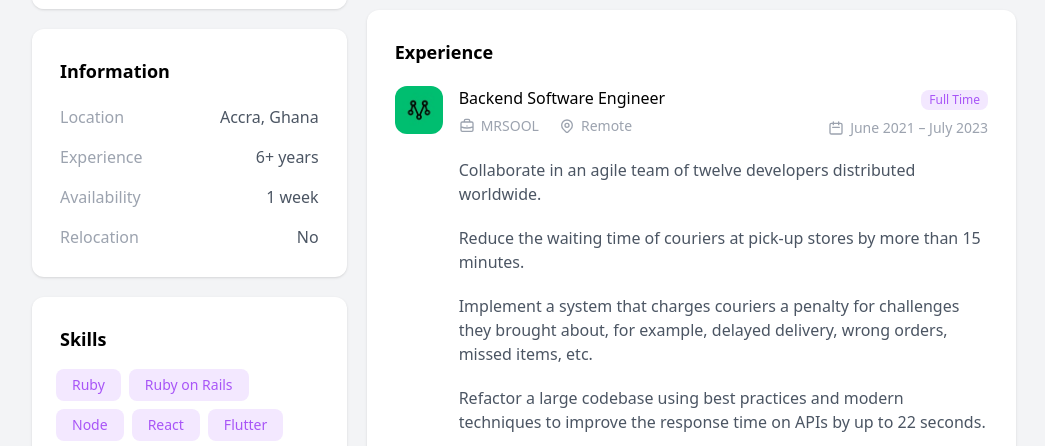
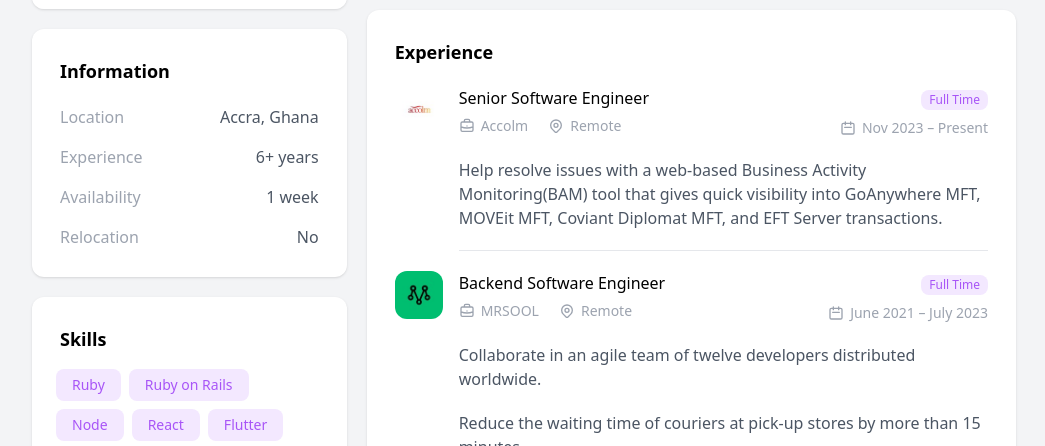
Before and after one commit to ybadmus/ybadmus.github.io, a plain HTML site: page index.html in a window 1280 px wide. Shown: the part 353-799 px from the top of the page, without its empty margins (116-1161 px from the left). Drawn offline with nearby package versions, Linux system fonts and the light colour scheme.

Commit message:
add experience at Accolm

```diff
--- a/index.html
+++ b/index.html
@@ -112,6 +112,47 @@
 
                 <div class="p-7 block-section"><!-- Start Experience Block -->
                     <h2 class="block-title">Experience</h2>
+                    <div class="mb-5 item-section">
+                        <div class="flex-shrink-0 w-12 h-12 rounded-xl bg-cover" style="background-image: url('assets/img/accolm.jpeg');">
+                        </div>
+
+                        <div class="w-full space-y-5">
+                            <div class="item-header">
+                                <div class="space-y-1.5">
+                                    <div class="font-medium">Senior Software Engineer</div>
+                                    <div class="flex space-x-5">
+                                        <div class="item-header-info">
+                                            <svg xmlns="http://www.w3.org/2000/svg" class="h-4 w-4" fill="none" viewBox="0 0 24 24" stroke="currentColor">
+                                            <path stroke-linecap="round" stroke-linejoin="round" stroke-width="2" d="M21 13.255A23.931 23.931 0 0112 15c-3.183 0-6.22-.62-9-1.745M16 6V4a2 2 0 00-2-2h-4a2 2 0 00-2 2v2m4 6h.01M5 20h14a2 2 0 002-2V8a2 2 0 00-2-2H5a2 2 0 00-2 2v10a2 2 0 002 2z" />
+                                            </svg>
+                                            <span>Accolm</span>
+                                        </div>
+                                        <div class="item-header-info">
+                                            <svg xmlns="http://www.w3.org/2000/svg" class="h-4 w-4" fill="none" viewBox="0 0 24 24" stroke="currentColor">
+                                            <path stroke-linecap="round" stroke-linejoin="round" stroke-width="2" d="M17.657 16.657L13.414 20.9a1.998 1.998 0 01-2.827 0l-4.244-4.243a8 8 0 1111.314 0z" />
+                                            <path stroke-linecap="round" stroke-linejoin="round" stroke-width="2" d="M15 11a3 3 0 11-6 0 3 3 0 016 0z" />
+                                            </svg>
+                                            <span>Remote</span>
+                                        </div>
+                                    </div>
+                                </div>
+                                <div class="space-y-2 sm:text-right">
+                                    <div class="job-item-badge">Full time</div>
+                                    <div class="item-header-info">
+                                        <svg xmlns="http://www.w3.org/2000/svg" class="h-4 w-4" fill="none" viewBox="0 0 24 24" stroke="currentColor">
+                                        <path stroke-linecap="round" stroke-linejoin="round" stroke-width="2" d="M8 7V3m8 4V3m-9 8h10M5 21h14a2 2 0 002-2V7a2 2 0 00-2-2H5a2 2 0 00-2 2v12a2 2 0 002 2z" />
+                                        </svg>
+                                        <span>Nov 2023 – Present</span>
+                                    </div>
+                                </div>
+                            </div>
+                            <p class="text-gray-600">
+                                Help resolve issues with a web-based Business Activity Monitoring(BAM) tool that gives quick visibility into GoAnywhere MFT, MOVEit MFT, Coviant Diplomat MFT, and EFT Server transactions.
+                            </p>
+                            <div class="border-b border-gray-200"></div>
+                        </div>
+                    </div>
+
                     <div class="mb-5 item-section">
                         <div class="flex-shrink-0 w-12 h-12 rounded-xl bg-cover" style="background-image: url('assets/img/mrsool.jpeg');">
                         </div>
```
Also changed, not shown: assets/img/accolm.jpeg (added).
